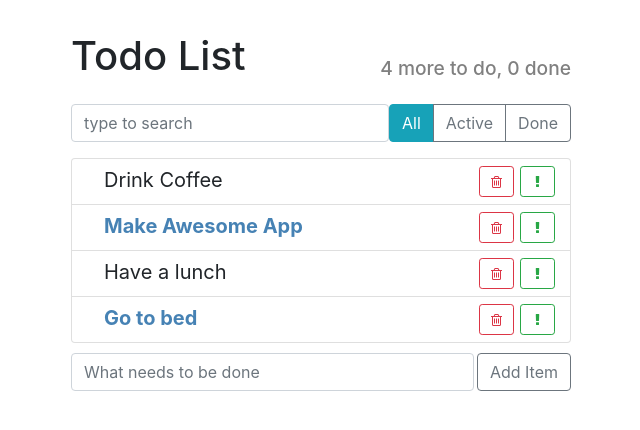
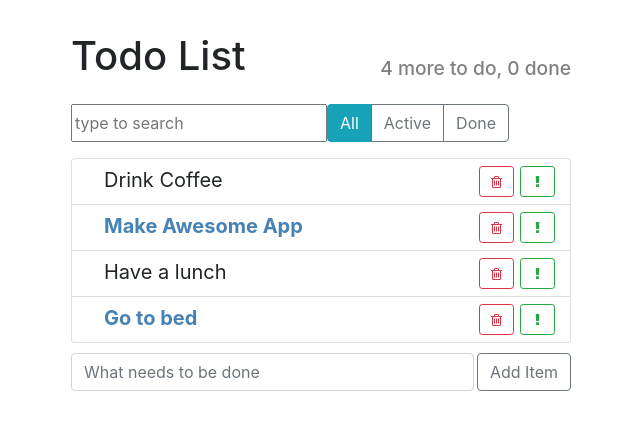
Before and after one commit to NazarovAsadbek/react-redux-udemy-course, a React (Vite) app: page / in a window 1280 px wide. Shown: the top 430 px of the page, without its empty margins (319-959 px from the left). Built offline with nearby package versions, Linux system fonts and the light colour scheme.

Commit message:
Added search
Course: React. Juriy Buka.
Part 5 React ToDoApp.
Search panel
Last lesson: 48

```diff
--- a/src/components/app/app.jsx
+++ b/src/components/app/app.jsx
@@ -16,7 +16,8 @@ export default class ToDo extends Component {
       {id: 2, label: 'Make Awesome App', important: true, done: false},
       {id: 3, label: 'Have a lunch', important: false, done: false},
       {id: 4, label: 'Go to bed', important: true, done: false},
-    ]
+    ],
+    term: ''
   }
 
   createToDoItem(label) {
@@ -89,8 +90,21 @@ export default class ToDo extends Component {
     })
   }
 
+  onSearchChange = (term) => {
+    this.setState({term})
+  }
+
+  search(items, term) {
+    if (term.length === 0) return items;
+
+    return items.filter((item) => {
+      return item.label.toLowerCase().indexOf(term.toLowerCase()) > -1;
+    });
+  }
+
   render() {
-    const {todoData} = this.state;
+    const {todoData, term} = this.state;
+    const visibleToDoItems = this.search(todoData, term);
     const doneCount = this.state.todoData.filter((el) => el.done).length
     const toDoCount = this.state.todoData.length - doneCount
 
@@ -98,11 +112,11 @@ export default class ToDo extends Component {
       <div className="todo-app">
         <AppHeader toDo={toDoCount} done={doneCount}/>
         <div className="d-flex top-panel">
-          <SearchPanel/>
+          <SearchPanel onSearchChange={this.onSearchChange}/>
           <ItemStatusFilter/>
         </div>
         <TodoList
-          todos={todoData}
+          todos={visibleToDoItems}
           onDeleted={this.deleteTodo}
           onToggleImportant={this.onToggleImportant}
           onToggleDone={this.onToggleDone}
--- a/src/components/search-panel/search-panel.jsx
+++ b/src/components/search-panel/search-panel.jsx
@@ -1,18 +1,28 @@
-import React from 'react';
+import React, {Component} from 'react';
 
 import './search-panel.css';
 
-const SearchPanel = ({addToDo}) => {
+export default class SearchPanel extends Component {
+
+  state = {
+    term: ''
+  }
+
+  onSearchChange = (e) => {
+    const term = e.target.value;
+    this.setState({term});
+    this.props.onSearchChange(term);
+  }
+
+  render() {
     return (
       <input
         type="text"
-      className="form-control search-input"
+        className="22form-control search-input"
         placeholder="type to search"
-      onClick={() => {
-        addToDo()
-      }}
+        value={this.state.term}
+        onChange={this.onSearchChange}
       />
     );
   };
-
-export default SearchPanel;
+};
```
Lines whose indentation alone changed are shown as unchanged.
